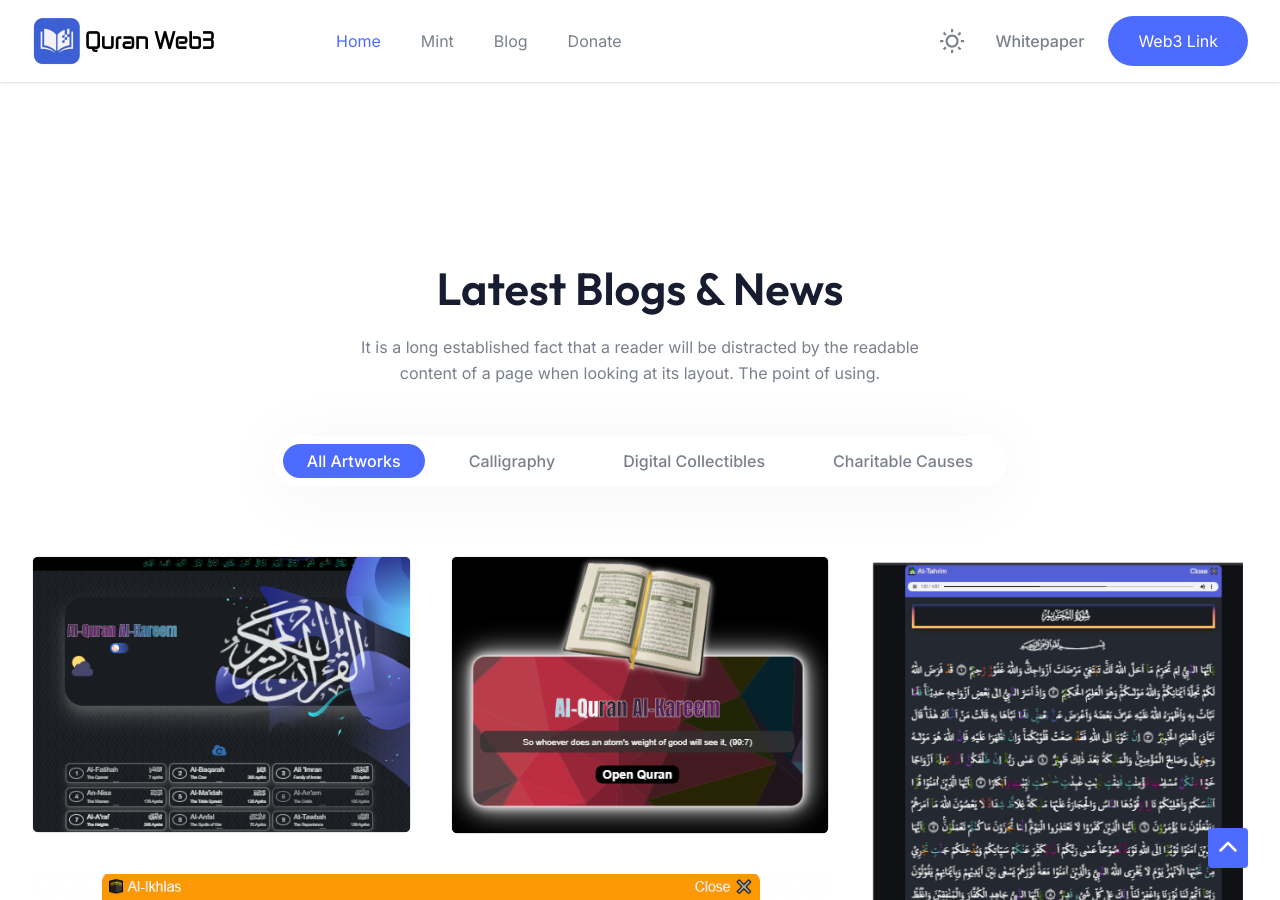
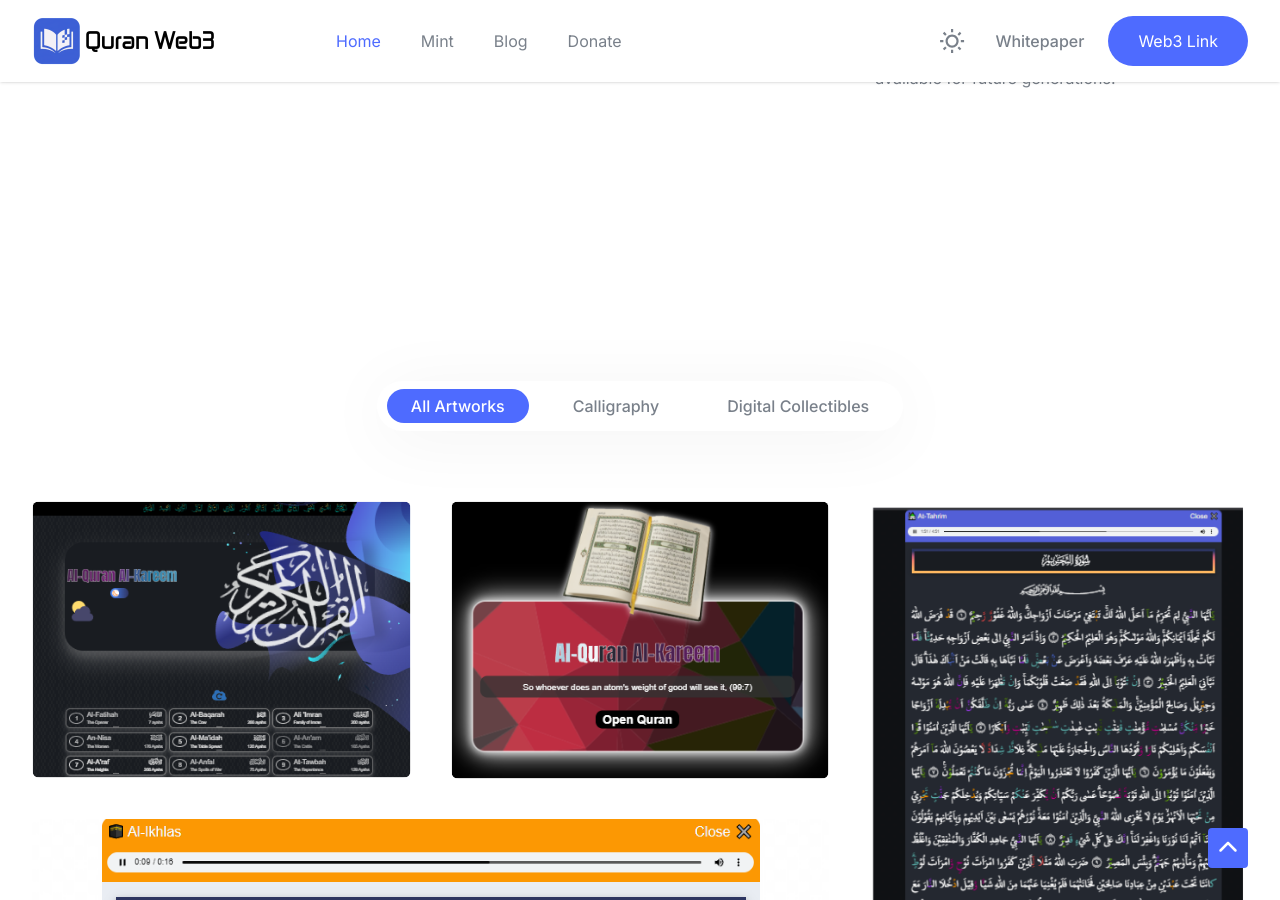
Before and after one commit to ogiest/ogiest.github.io, a Jekyll site: the page built from index.html, in a window 1280 px wide and 900 px high, scrolled down 2392 px. Built offline with Jekyll 4.4.1, drawn with Linux system fonts in a browser that asks for light colours.

Commit message:
Update home.html

```diff
--- a/_layouts/home.html
+++ b/_layouts/home.html
@@ -101,7 +101,7 @@
       <section>
         <div class="bb ze ki yn 2xl:ud-px-12.5">
           <div class="tc uf zo xf ap zf bp mq">
-            <div class="animate_top kn to/3 tc cg oq">
+            <div class="animate_top kn to/3 tc cg oq jb cq sg vk rm xm">
               <div class="tc wf xf cf ae cd rg mh">
                 <img src="images/icon-01.svg" alt="Icon" />
               </div>
@@ -198,18 +198,6 @@
         </div>
       </section>
       <section id="mint" class="pg pj vp mr oj wp nr">
-        <div
-          x-data="{ sectionTitle: `Latest Blogs & News`, sectionTitleText: `It is a long established fact that a reader will be distracted by the readable content of a page when looking at its layout. The point of using.`}"
-            >
-              <div class="animate_top bb ze rj ki xn vq">
-                <h2
-                        x-text="sectionTitle"
-                        class="fk vj pr kk wm on/5 gq/2 bb _b"
-                >
-                </h2>
-                <p class="bb on/5 wo/5 hq" x-text="sectionTitleText"></p>
-            </div>
-        </div>
         <div class="bb ze ki xn 2xl:ud-px-0 jb" x-data="{filterTab: 1}">
           <div
             class="projects-tab _e bb tc uf wf xf cg rg hh rm vk xm si ti fc"
@@ -237,14 +225,6 @@
               class="project-tab-btn ek rg ml il vi mi"
             >
               Digital Collectibles
-            </button>
-            <button
-              data-filter=".ecommerce"
-              @click="filterTab = 4"
-              :class="{ 'gh lk' : filterTab === 4 }"
-              class="project-tab-btn ek rg ml il vi mi"
-            >
-              Charitable Causes
             </button>
           </div>
           <div class="projects-wrapper tc -ud-mx-5">
```
